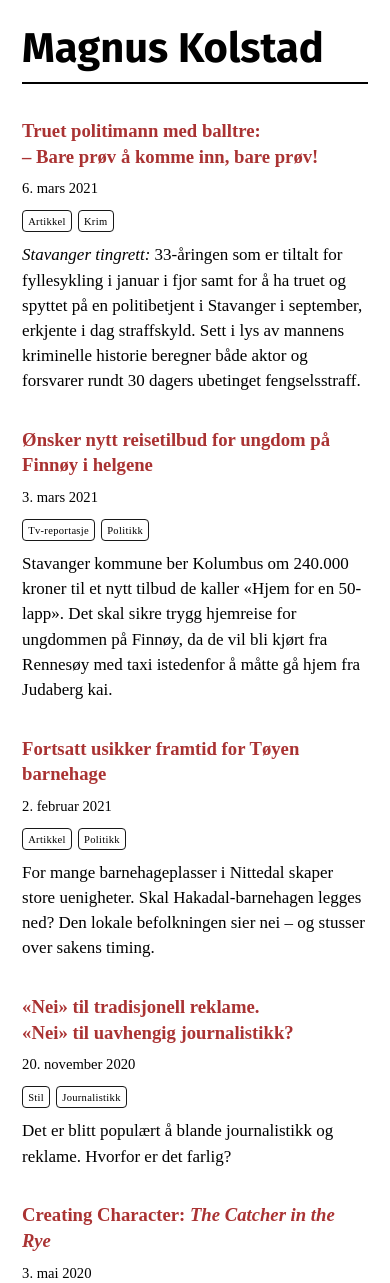
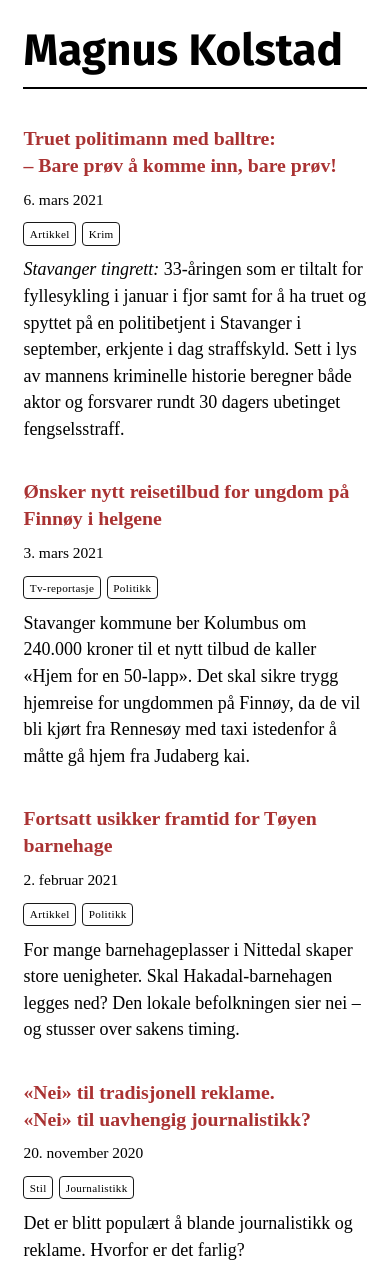
Before and after one commit to kolstadmagnus/blog, a PHP site: page /index.html in a window 390 px wide. Shown: the top 1283 px of the page. Run offline with PHP 8.4, Linux system fonts and the light colour scheme; some web fonts are replaced.

Commit message:
point size mobile

```diff
--- a/styles.css
+++ b/styles.css
@@ -95,7 +95,7 @@ TYPOGRAPHY
 /* phones */
 @media all and (max-width: 520px) {
   html {
-    font-size: 17px;
+    font-size: 18px;
   }
 }
 
@@ -230,10 +230,6 @@ li {
      -ms-hyphenate-limit-zone: 8%;
 
      hyphens: auto;
-     hyphenate-limit-chars: 6 3 3;
-     hyphenate-limit-lines: 2;
-     hyphenate-limit-last: always;
-     hyphenate-limit-zone: 8%;
  }
 
 
```
